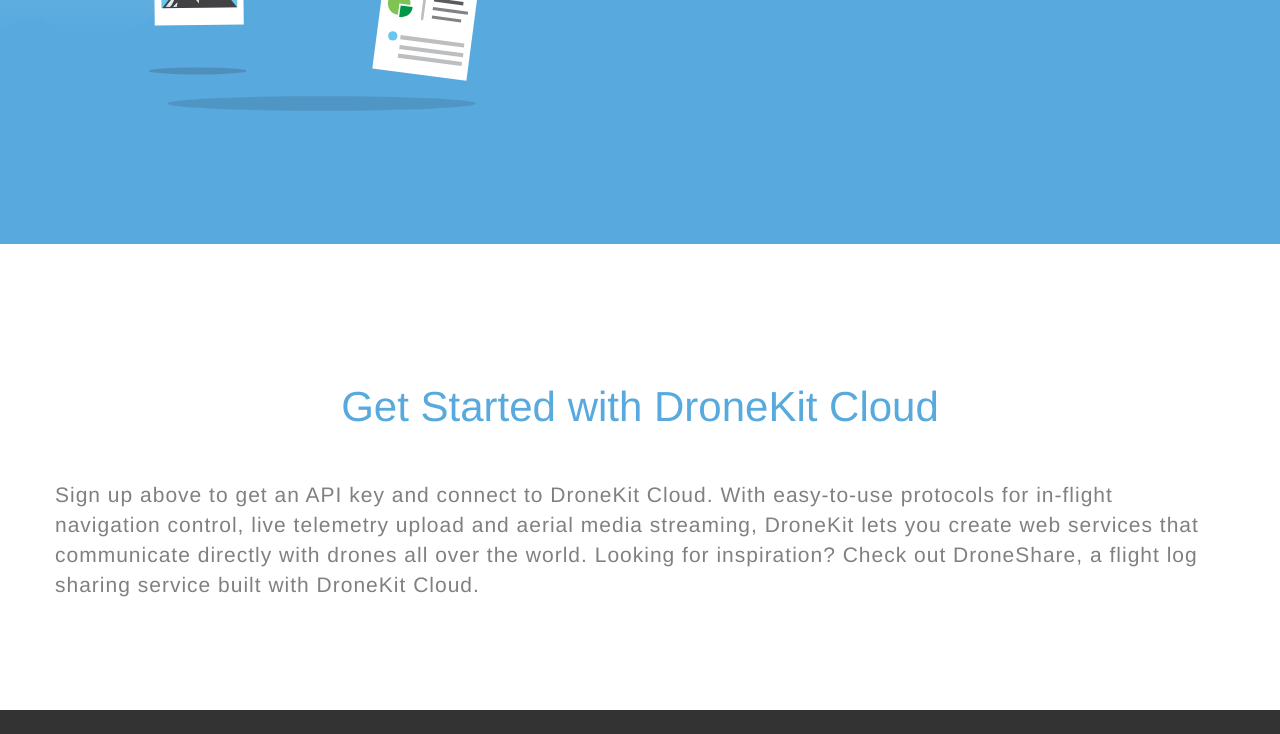
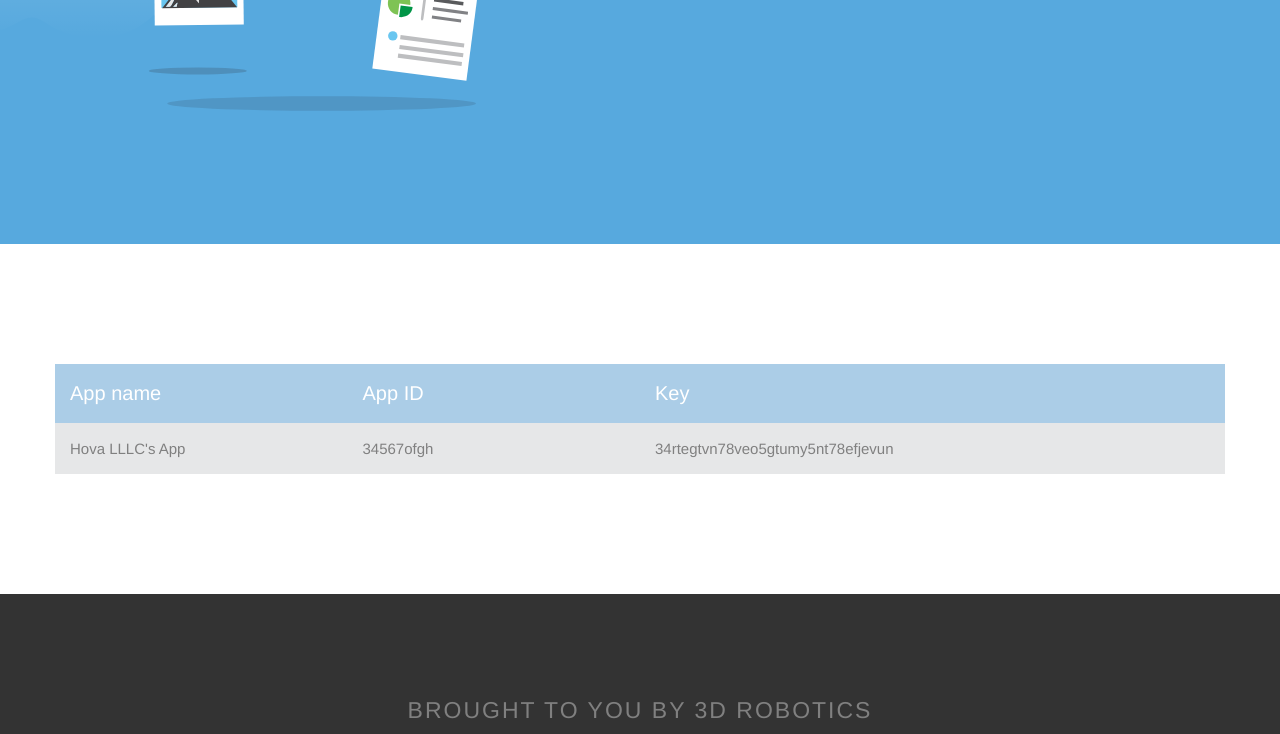
Before and after one commit to kaitlynhova/3dr_dronekit_cloud_signedin, a plain HTML site: page index.html in a window 1280 px wide. Shown: the part 523-1257 px from the top of the page. Drawn offline with Linux system fonts and the light colour scheme.

Commit message:
initial home page cred styles

```diff
--- a/css/style.css
+++ b/css/style.css
@@ -173,6 +173,39 @@
   font-weight: 100;
 }
 
+/* SIGNED IN CRED SECTION STYLES */
+
+#cred{
+  padding-top: 100px;
+  padding-bottom: 100px;
+}
+
+#cred .the-label{
+  background: #abcde7;
+  color: white;
+  padding: 15px;
+  font-size: 20px;
+}
+
+#cred .the-content{
+  background: #e6e7e8;
+  color: gray;
+  padding: 15px;
+  font-size: 15px;
+  position: relative;
+  top: -10px;
+}
+
+
+
+#cred .col-xs-3{
+  padding: 0px;
+}
+
+#cred .col-xs-6{
+  padding: 0px;
+}
+
 /* FOOTER STYLES */
 
 footer{
--- a/index.html
+++ b/index.html
@@ -83,11 +83,21 @@
         </div>
       </div>
     </div>
-    <div id="about">
+    <div id="cred">
       <div class="container">
         <div class="row">
-          <h3> Get Started with DroneKit Cloud</h3>
-          <p>Sign up above to get an API key and connect to DroneKit Cloud. With easy-to-use protocols for in-flight navigation control, live telemetry upload and aerial media streaming, DroneKit lets you create web services that communicate directly with drones all over the world. Looking for inspiration? Check out DroneShare, a flight log sharing service built with DroneKit Cloud.</p>
+          <div class="col-xs-3">
+            <p class="the-label"> App name</p>
+            <p class="the-content"> Hova LLLC's App</p>
+          </div>
+          <div class="col-xs-3">
+            <p class="the-label">App ID</p>
+            <p class="the-content">34567ofgh</p>
+          </div>
+          <div class="col-xs-6">
+            <p class="the-label">Key</p>
+            <p class="the-content">34rtegtvn78veo5gtumy5nt78efjevun</p>
+          </div>
         </div>
       </div>
     </div>
```
